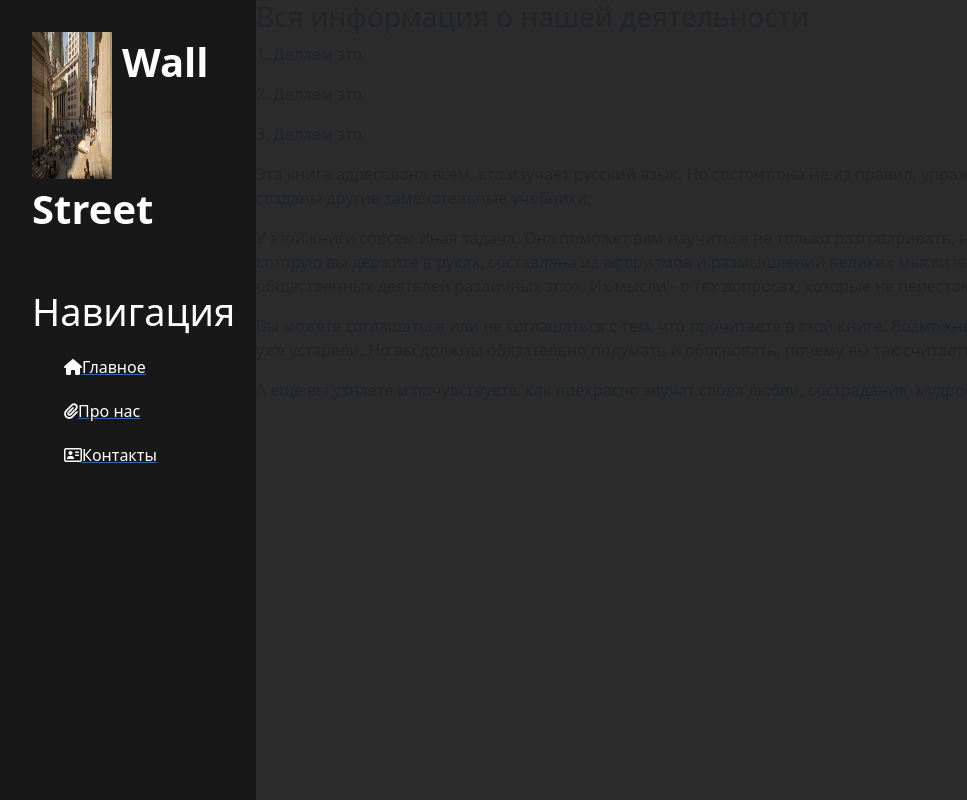
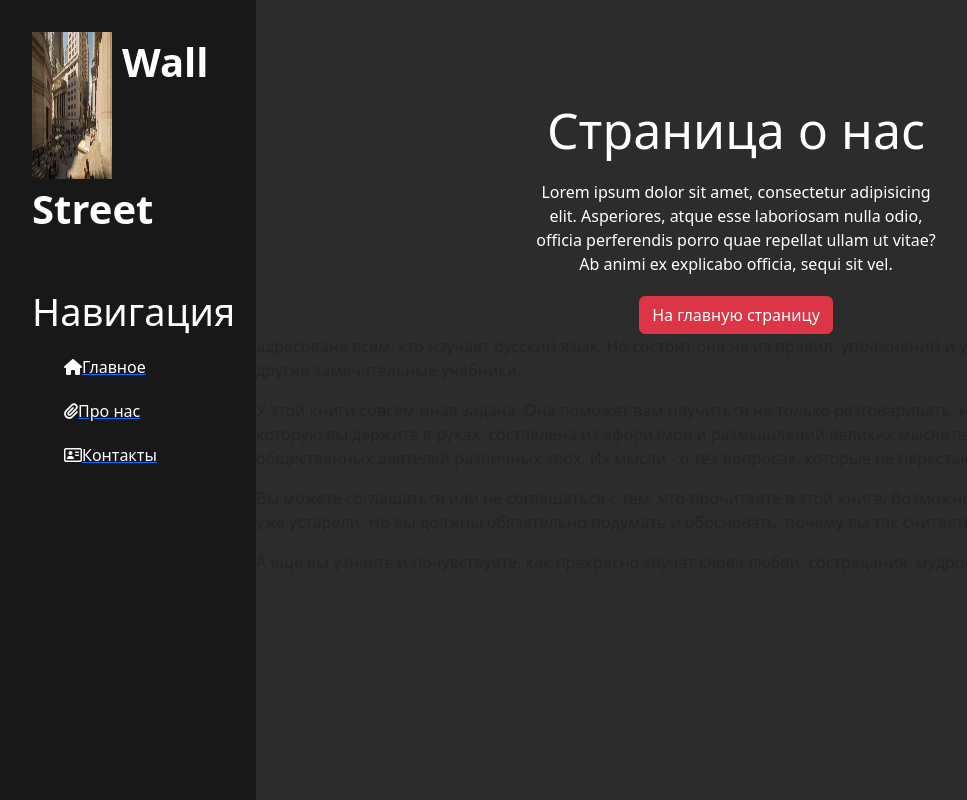
Before and after one commit to HDiman/aa_project_1, a Django app: page /about in a window 1280 px wide. Shown: the whole page, without its empty margins (0-967 px from the left). Run offline with Django 4.2, Linux system fonts and the light colour scheme.

Commit message:
aa_project_1 ver 1.13 (Страница готова)

```diff
--- a/my_project1/main/static/main/css/main.css
+++ b/my_project1/main/static/main/css/main.css
@@ -44,3 +44,20 @@ aside ul li:hover, aside ul a:hover {
     text-decoration: none;
     transform: scale(1.05);
 }
+
+main .features {
+    float: left;
+    color: #fff;
+    margin-top: 100px;
+    text-align: center;
+    width: 75%;
+}
+
+main .features h1 {
+    font-size: 50px;
+}
+
+main .features p {
+    max-width: 400px;
+    margin: 20px auto;
+}
--- a/my_project1/main/templates/main/about.html
+++ b/my_project1/main/templates/main/about.html
@@ -3,10 +3,11 @@
 {% block title %} Страница о нас {% endblock %}
 
 {% block body %}
-    <h3>Вся информация о нашей деятельности</h3>
-    <p>1. Делаем это.</p>
-    <p>2. Делаем это.</p>
-    <p>3. Делаем это.</p>
+    <div class="features">
+        <h1>Страница о нас</h1>
+        <p>Lorem ipsum dolor sit amet, consectetur adipisicing elit. Asperiores, atque esse laboriosam nulla odio, officia perferendis porro quae repellat ullam ut vitae? Ab animi ex explicabo officia, sequi sit vel.</p>
+        <button class="btn btn-danger">На главную страницу</button>
+    </div>
 
    {% include 'main/test.html' %}
 {% endblock %}
--- a/my_project1/main/templates/main/index.html
+++ b/my_project1/main/templates/main/index.html
@@ -3,7 +3,11 @@
 {% block title %} Главная страница {% endblock %}
 
 {% block body %}
-    <h1>Начинаем работу с этого места главной страницы</h1>
+    <div class="features">
+         <h1>Главная страница</h1>
+        <p>Lorem ipsum dolor sit amet, consectetur adipisicing elit. Asperiores, atque esse laboriosam nulla odio, officia perferendis porro quae repellat ullam ut vitae? Ab animi ex explicabo officia, sequi sit vel.</p>
+        <button class="btn btn-warning">На страницу про нас</button>
+    </div>
 
     {% include 'main/test.html' %}
 {% endblock %}
```
